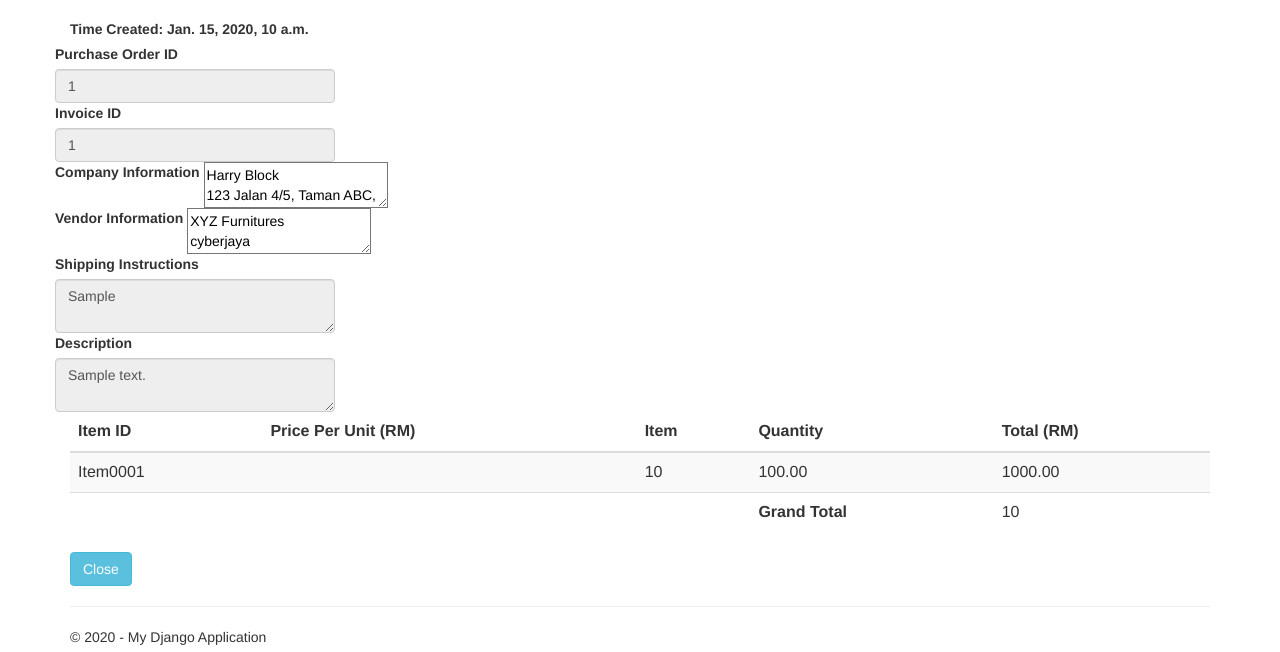
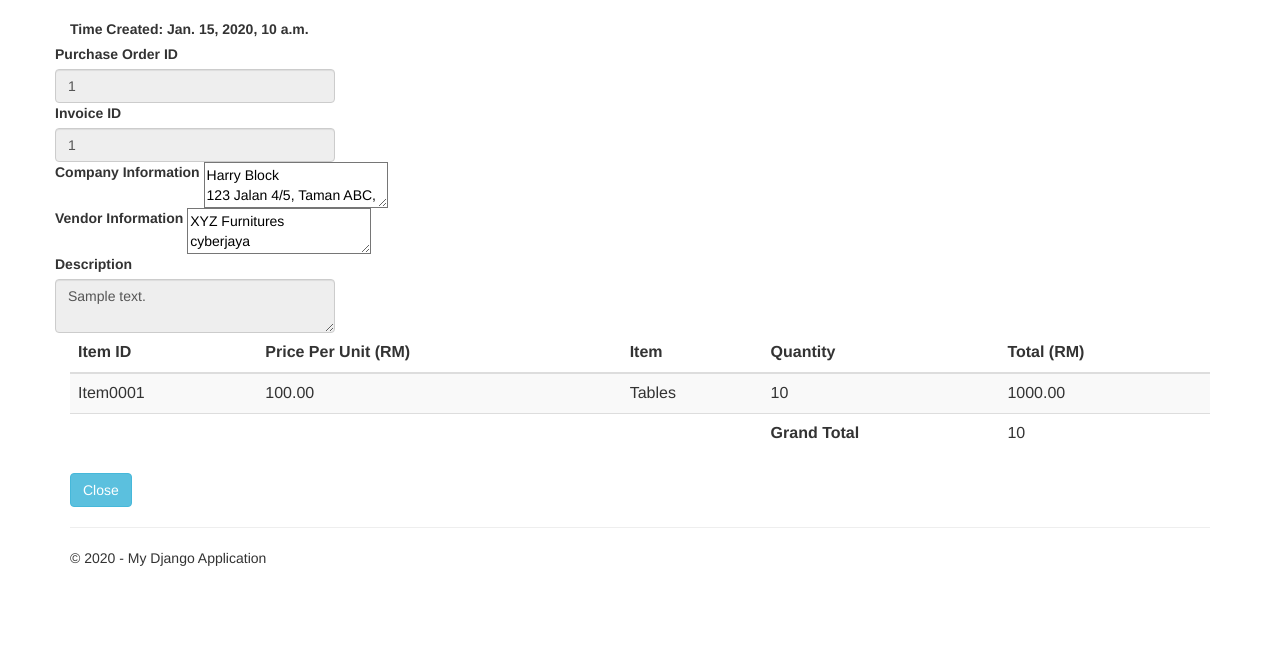
Before and after one commit to ElaineLiong/Purchasing-System, a Django app: template Purchasing System/Invoice/templates/Invoice/invoicehistorydetails.html in a window 1280 px wide. Shown: the part 51-703 px from the top of the page. Run offline with Django 3.2, Linux system fonts and the light colour scheme; data comes from the database, SQL or seed files in the repository; both versions use the stored data as it was after the commit; the template is opened without the code that fills it: values that come from a table or form of the project are taken from there, most other values are stand-ins (such as "Sample title", 1, 10 or a date in 2020); some libraries are stand-ins or nearby versions.

Commit message:
- Remove shipping instructions and fix item information to show properly in Invoice Details page.

```diff
--- a/Purchasing System/Invoice/templates/Invoice/invoicehistorydetails.html
+++ b/Purchasing System/Invoice/templates/Invoice/invoicehistorydetails.html
@@ -30,10 +30,6 @@
         </div>
         <div class="row margintop">
             <div class="col">
-                <label class="labelpodetails">Shipping Instructions</label>
-               <textarea class="form-control potextarea" name="shipping_inst" id="shipping_inst" placeholder="Shipping Instructions (If applicable)" readonly >{{shipping_inst}}</textarea>
-            </div>
-            <div class="col">
                 <label class="labelpodetails">Description</label>
                 <textarea class="form-control potextarea" name="description" id="description" placeholder="Purchase Order Description (If applicable)" readonly>{{description}}</textarea>
             </div>
@@ -53,9 +49,9 @@
               {% for r in rows %}
             <tr>
                  <td>{{r.item_id}}</td>
-                 <td>{{r.item_name}}</td>
+                 <td>{{r.unit_price}}</td>
+                 <td>{{r.item_id.item_name}}</td>
                  <td>{{r.quantity}}</td>
-                 <td>{{r.unit_price}}</td>
                  <td>{{r.total_price}}</td>
             </tr>
               {% endfor %}
```
Also changed, not shown: Purchasing System/db.sqlite3.
